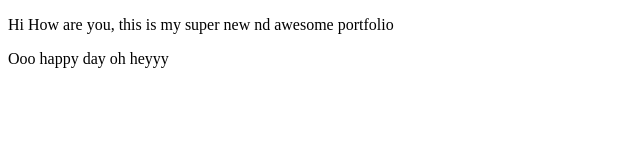
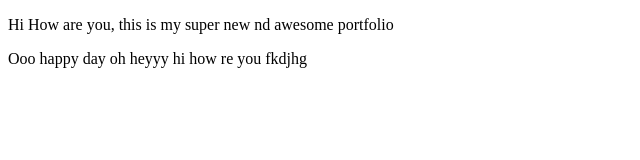
Before and after one commit to dianarbeard/Final-Project, a plain HTML site: page index.html in a window 1280 px wide. Shown: the whole page, without its empty margins (0-640 px from the left). Drawn offline with Linux system fonts and the light colour scheme.

Commit message:
commit 5

```diff
--- a/index.html
+++ b/index.html
@@ -8,7 +8,7 @@
 </head>
 <body>
     <p>Hi How are you, this is my super new nd awesome portfolio</p>
-    <p>Ooo happy day oh heyyy</p>
+    <p>Ooo happy day oh heyyy hi how re you fkdjhg</p>
 
 </body>
 </html>
```
